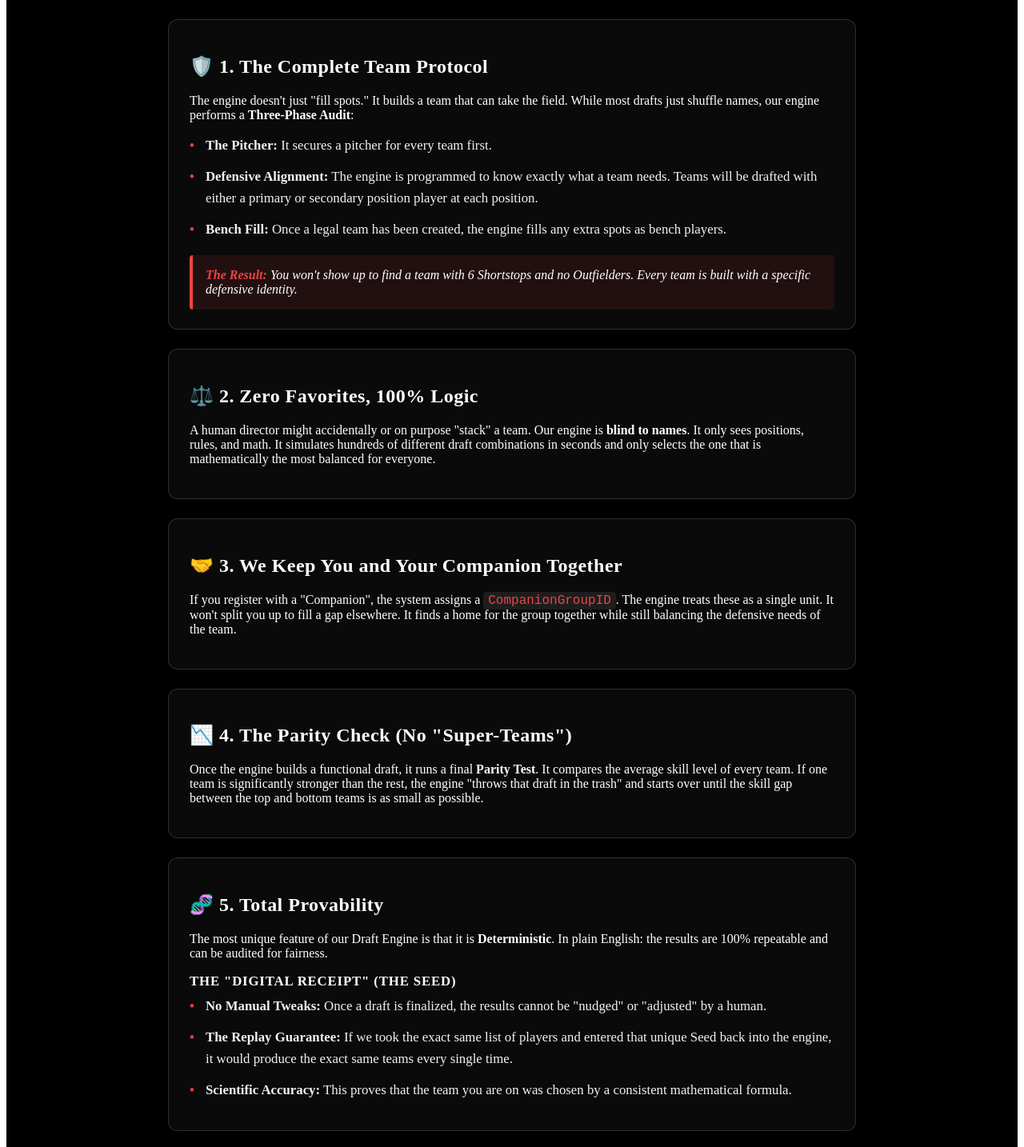
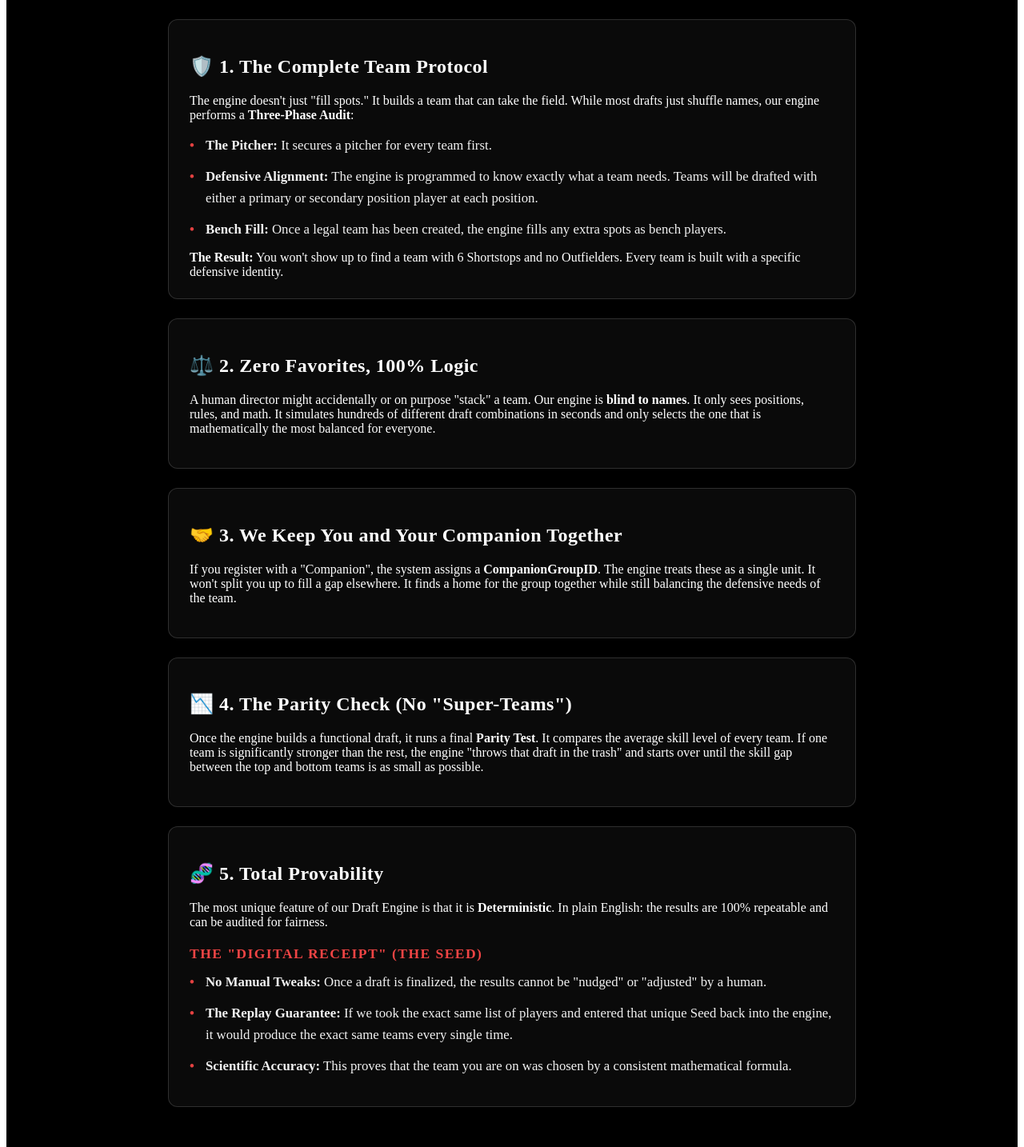
Before and after one commit to markhartley0929-netizen/SingleEventRegistration, a React (Vite) app: page /draft-engine in a window 1280 px wide. Shown: the part 568-2002 px from the top of the page at 80% size. Built offline with nearby package versions, Linux system fonts and the light colour scheme.

Commit message:
Added draftengine page v2

```diff
--- a/src/pages/DraftEngine.css
+++ b/src/pages/DraftEngine.css
@@ -1,34 +1,26 @@
-
-/* Import the core rules layout if they are in the same folder */
-/* @import "./RulesPage.css"; */
-
-/* Engine-Specific Accents */
-.engine-audit-box {
+/* Custom spacing for the "The Result" summary paragraph */
+.rules-summary {
   margin-top: 18px;
-  padding: 16px;
-  background: rgba(239, 68, 68, 0.1); /* Subtle red tint */
-  border-left: 4px solid #ef4444;
-  border-radius: 4px;
+  padding-top: 18px;
+  border-top: 1px solid rgba(255, 255, 255, 0.08);
   font-style: italic;
+  opacity: 0.8;
+  color: #ffffff;
 }
 
-.engine-audit-box strong {
-  color: #ef4444 !important;
+/* Standardizing the Seed highlight to match your white text */
+.seed-highlight {
+  font-weight: 700;
+  color: #ffffff;
 }
 
-.seed-highlight {
-  background: rgba(255, 255, 255, 0.08);
-  padding: 2px 6px;
-  border-radius: 4px;
-  font-family: 'Courier New', Courier, monospace;
+/* Ensure h3 and h4 headers in blocks match the red accent from your Rules page */
+.rules-block h3,
+.rules-block h4 {
+  margin: 20px 0 12px 0;
+  font-size: 1.1rem;
+  font-weight: 700;
   color: #ef4444;
+  text-transform: uppercase;
+  letter-spacing: 0.08em;
 }
-
-/* Ensure sub-headers in blocks look consistent */
-.rules-block h4 {
-  margin: 15px 0 8px 0;
-  color: #ffffff;
-  font-size: 1.05rem;
-  text-transform: uppercase;
-  letter-spacing: 0.05em;
-}
```
